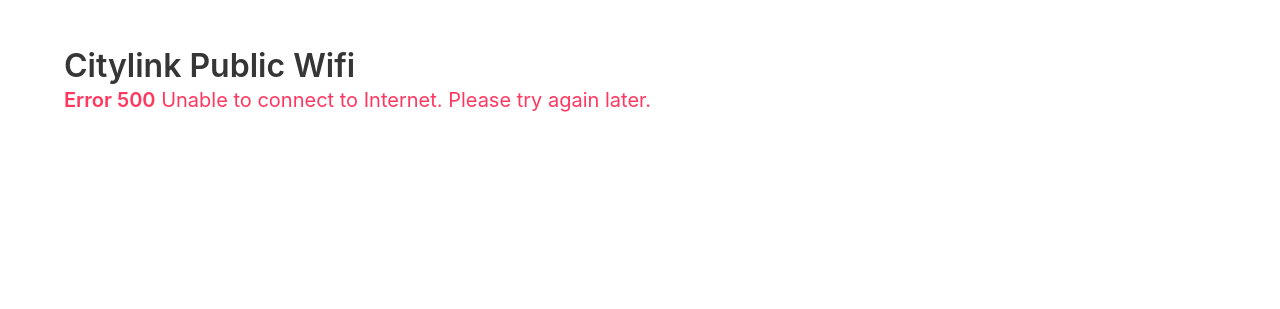
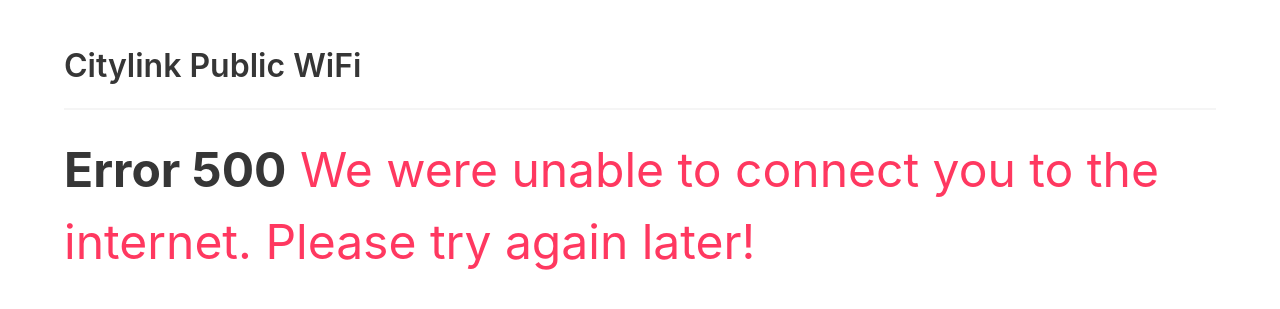
Before and after one commit to milesmcc/pollpoint, a Django app: page / in a window 1280 px wide. Shown: the top 309 px of the page. Run offline with Django 3.2, Linux system fonts and the light colour scheme.

Commit message:
Add more base functions

```diff
--- a/pollpoint/poller/templates/poller/base.html
+++ b/pollpoint/poller/templates/poller/base.html
@@ -13,11 +13,11 @@
   <section class="section">
     <div class="container">
       <h1 class="title">
-        Citylink Public Wifi
+        Citylink Public WiFi
       </h1>
-      <p class="subtitle has-text-danger">
-        <strong class="has-text-danger">Error 500</strong> Unable to connect to Internet. Please try again later.
-      </p>
+      <hr>
+      {% block content %}
+      {% endblock %}
     </div>
   </section>
   </body>
--- /dev/null
+++ b/pollpoint/poller/templates/poller/error.html
@@ -0,0 +1,5 @@
+{% extends 'poller/base.html' %}
+
+{% block content %}
+<p class="has-text-danger is-size-1"><strong>Error 500</strong> We were unable to connect you to the internet. Please try again later!</p>
+{% endblock %}
--- /dev/null
+++ b/pollpoint/poller/templates/poller/vote.html
@@ -0,0 +1,6 @@
+{% extends 'poller/base.html' %}
+
+{% block content %}
+<p>Before connecting, please answer the following simple question.</p>
+<p>(question here)</p>
+{% endblock %}
--- a/pollpoint/poller/views.py
+++ b/pollpoint/poller/views.py
@@ -1,4 +1,9 @@
 from django.shortcuts import render
+from .models import Poll, PollOption, PollChoice, SessionUser
+import random
 
 def index(request):
-    return render(request, 'poller/base.html', {})
+    # if request.session.get("has_voted", False):
+    #     polls = Poll.objects.all()
+    #     poll = random.choice([poll for poll in polls])
+    return render(request, 'poller/error.html', {})
--- a/pollpoint/pollpoint/settings.py
+++ b/pollpoint/pollpoint/settings.py
@@ -25,7 +25,7 @@
 # SECURITY WARNING: don't run with debug turned on in production!
 DEBUG = True
 
-ALLOWED_HOSTS = []
+ALLOWED_HOSTS = ['*'] # sketchy, but this is a sketchy app!
 
 
 # Application definition
```
